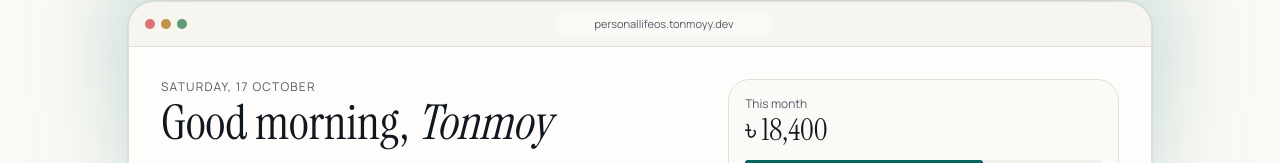
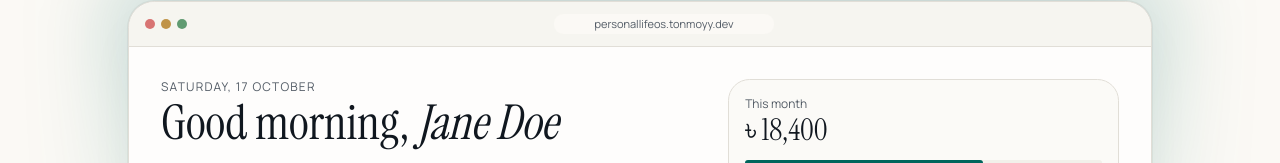
Before and after one commit to tonmoy-y/Personal-Life-OS, a Next.js app: page / in a window 1280 px wide. Shown: the part 637-800 px from the top of the page. Built offline with nearby package versions, Linux system fonts and the light colour scheme; no server answers.

Commit message:
Use a placeholder name in the landing preview

```diff
--- a/src/app/page.tsx
+++ b/src/app/page.tsx
@@ -40,7 +40,7 @@ function Preview() {
         <div className="grid gap-5 p-6 text-left sm:grid-cols-[1.4fr_1fr] sm:p-8">
           <div>
             <p className="text-xs uppercase tracking-widest text-muted-foreground">Saturday, 17 October</p>
-            <p className="mt-1 font-heading text-4xl leading-none sm:text-5xl">Good morning, <em>Tonmoy</em></p>
+            <p className="mt-1 font-heading text-4xl leading-none sm:text-5xl">Good morning, <em>Jane Doe</em></p>
             <div className="mt-6 grid grid-cols-3 gap-3">
               {[["4", "Due today"], ["2/3", "Habits"], ["68%", "Goal"]].map(([n, l]) => (
                 <div key={l} className="rounded-2xl border bg-background/70 p-3"><p className="font-heading text-3xl leading-none">{n}</p><p className="mt-1 text-xs text-muted-foreground">{l}</p></div>
```
